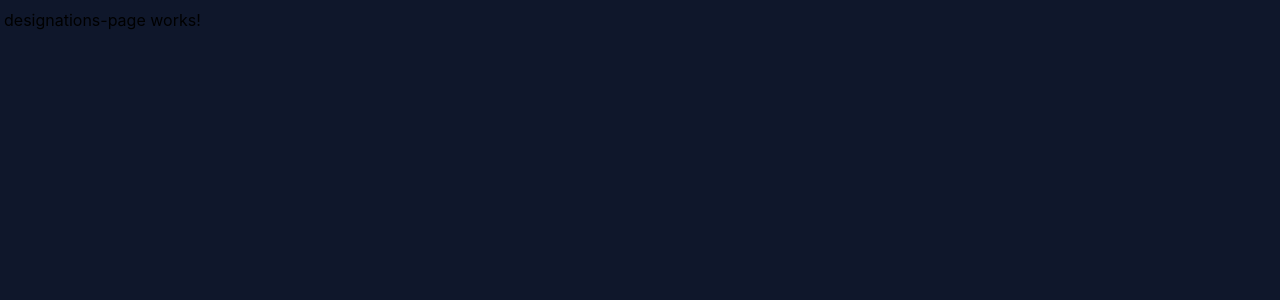
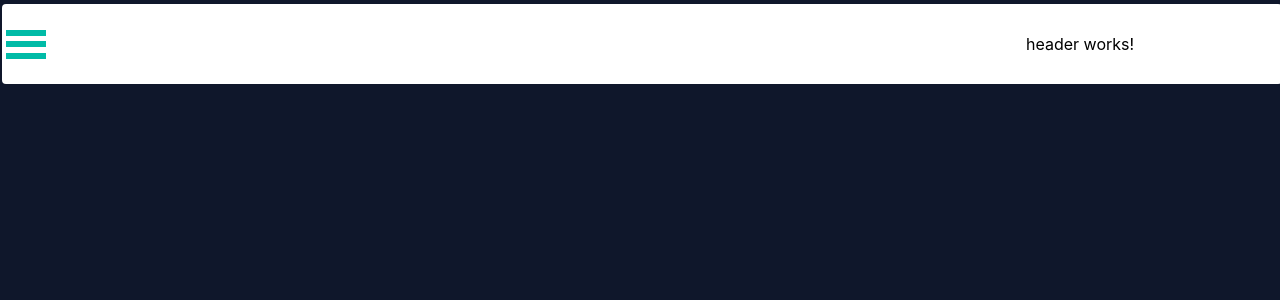
Before and after one commit to NigzMaf1a/atlascopiae, an Angular app: page /manager/designations in a window 1280 px wide. Shown: the top 300 px of the page. Built offline with nearby package versions, Linux system fonts and the light colour scheme.

Commit message:
feat:a lot happened

```diff
--- /dev/null
+++ b/src/app/components/header/header.html
@@ -0,0 +1,12 @@
+<div [class]="styles().body">
+
+    <div [class]="styles().left">
+        <div [class]="styleTogBtn().cont">
+            <span [class]="styleTogBtn().elem"></span>
+            <span [class]="styleTogBtn().elem"></span>
+            <span [class]="styleTogBtn().elem"></span>
+        </div>
+    </div>
+
+    <div [class]="styles().right">header works!</div>
+</div>
--- /dev/null
+++ b/src/app/components/header/header.ts
@@ -0,0 +1,44 @@
+import { Component } from '@angular/core'
+
+//styles
+interface Styles {
+  body: string
+  left: string
+  right: string
+}
+
+interface TogBtn {
+  cont: string
+  elem: string
+}
+
+@Component({
+  selector: 'app-header',
+  imports: [],
+  templateUrl: './header.html',
+  styleUrl: './header.css',
+})
+export class Header {
+
+  styles(): Styles {
+    const dim = 'w-full h-20'
+    const flex = 'fixed top-0 left-0 z-50 flex flex-row justify-between items-center mt-1 mx-0.5'
+    const aes = 'bg-white rounded-sm'
+
+    const ch_flex = 'flex flex-row'
+
+    return {
+      body: `${dim} ${flex} ${aes}`,
+      left: `${ch_flex} w-[80%]`,
+      right: `${ch_flex} w-[20%]`
+    }
+
+  }
+
+  styleTogBtn(): TogBtn {
+    return {
+      cont: 'h-10 w-10 flex flex-col justify-evenly items-center bg-none ml-1',
+      elem: 'w-full h-1.5 bg-teal-500'
+    }
+  }
+}
--- a/src/app/features/users/manager/designations-page/designations-page.html
+++ b/src/app/features/users/manager/designations-page/designations-page.html
@@ -1,3 +1,3 @@
 <app-page>
-    designations-page works!
+    <app-header />
 </app-page>
--- a/src/app/features/users/manager/designations-page/designations-page.ts
+++ b/src/app/features/users/manager/designations-page/designations-page.ts
@@ -4,10 +4,11 @@ import { FormGroup, FormControl, ReactiveFormsModule } from '@angular/forms'
 import { Designations } from '../../../../service/features/designations/designations'
 
 import { Page } from '../../../../components/page/page'
+import { Header } from '../../../../components/header/header'
 
 @Component({
   selector: 'app-designations-page',
-  imports: [Page],
+  imports: [Page, Header],
   templateUrl: './designations-page.html',
   styleUrl: './designations-page.css',
 })
--- /dev/null
+++ b/src/app/views/navigation/manager-nav/manager-nav.html
@@ -0,0 +1 @@
+<p>manager-nav works!</p>
```
Also changed, not shown: src/app/views/navigation/manager-nav/manager-nav.ts (added, +9 -0 lines), src/app/components/header/header.css (added), src/app/views/navigation/manager-nav/manager-nav.css (added), 2 other files (tests, documents, lock files or other folders).
